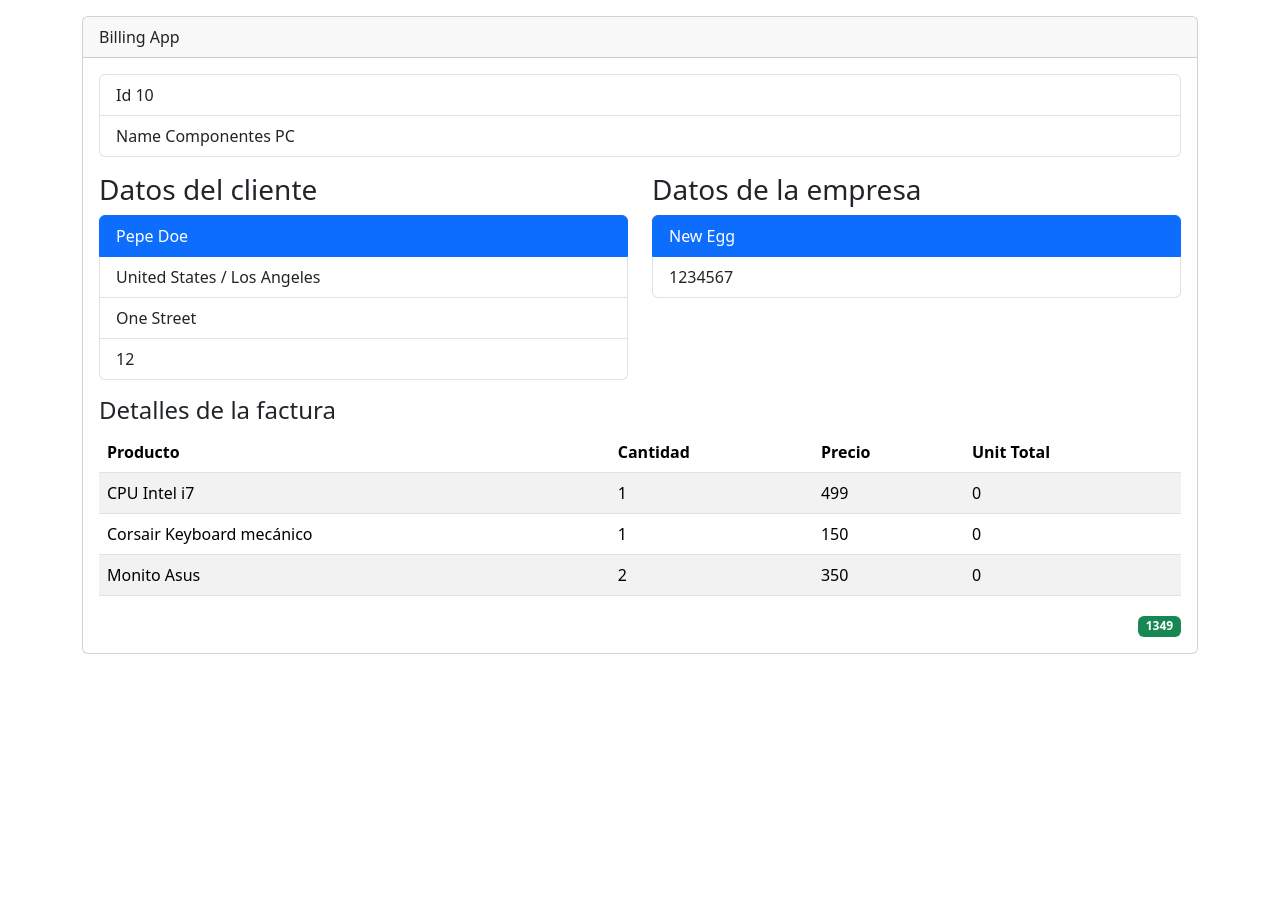
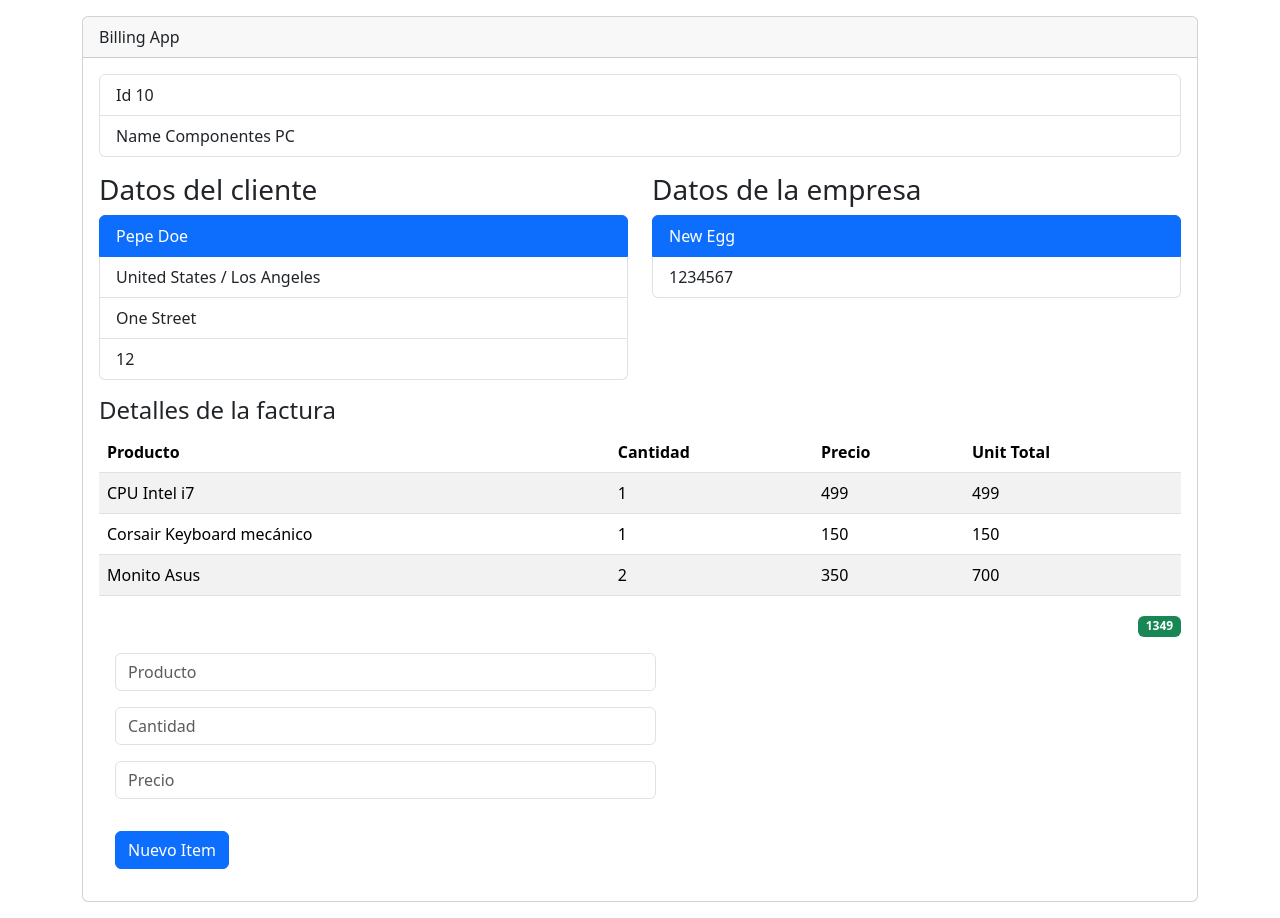
Before and after one commit to jcalvopinam/sample-react-project, a React (Vite) app: page / in a window 1280 px wide. Before the commit the page ends 800 px from the top, so only its background shows below. Built offline with nearby package versions, Linux system fonts and the light colour scheme.

Commit message:
Add FormItemView component

```diff
--- a/src/App.jsx
+++ b/src/App.jsx
@@ -1,20 +1,86 @@
-import { getBilling } from './services/getBilling'
+import { useEffect, useState } from 'react';
+import { getBilling, calculateTotal } from './services/getBilling'
 import BillingDetailView from './components/BillingDetailView';
 import BillingView from './components/BillingView';
 import ClientView from './components/ClientView';
 import CompanyView from './components/CompanyView';
 import TotalView from './components/TotalView';
+import FormItemsView from './components/FormItemsView';
+
+const initialBilling = {
+  id: 0,
+  name: '',
+  client: {
+    name: '',
+    lastName: '',
+    address: {
+      country: '',
+      city: '',
+      street: '',
+      number: 0,
+    },
+  },
+  company: {
+    name: '',
+    fiscalNumber: 0
+  },
+  items: [
+  ]
+}
+
 
 function App() {
+
+  const [count, setCount] = useState(4); //items for dummy data has 3 elements
+
+  const [totalAmount, setTotalAmount] = useState(0)
+
+  const [billing, setBilling] = useState(initialBilling);
+
+  const [items, setItems] = useState([])
 
   const {
     id: userId,
     name: userName,
-    total: totalAmount,
     client: clientData,
-    company: companyData,
-    items: itemsData
-  } = getBilling();
+    company: companyData
+  } = billing;
+
+  useEffect(() => {
+    const data = getBilling();
+
+    const items = data.items;
+
+    items.forEach((item) => {
+      item.unitTotal = item.quantity * item.price;
+    });
+
+    console.log(data);
+    setBilling(data);
+    setItems(data.items);
+  }, []);
+
+  useEffect(() => {
+    updateUnitTotal()
+    setTotalAmount(calculateTotal(items));
+  }, [items]);
+
+  const updateUnitTotal = () => {
+    items.forEach((item) => {
+      item.unitTotal = item.quantity * item.price;
+    });
+  };
+
+  const handlerAddItems = ({ product, price, quantity }) => {
+    setItems([...items, {
+      id: count,
+      product: product.trim(),
+      quantity: +quantity.trim(),
+      price: +price.trim(),
+    }])
+
+    setCount(count + 1);
+  }
 
   return (
     <>
@@ -31,8 +97,9 @@ function App() {
                 <CompanyView title={"Datos de la empresa"} company={companyData} />
               </div>
             </div>
-            <BillingDetailView title="Detalles de la factura" items={itemsData} />
-            <TotalView total={totalAmount}/>
+            <BillingDetailView title="Detalles de la factura" items={items} />
+            <TotalView total={totalAmount} />
+            <FormItemsView handler={(newItem) => handlerAddItems(newItem)} />
           </div>
         </div>
       </div>
--- /dev/null
+++ b/src/components/FormItemsView.jsx
@@ -0,0 +1,90 @@
+import React, { useState } from 'react'
+
+function FormItemsView({handler}) {
+
+  const [formItemState, setFormItemState] = useState({
+    product: '',
+    quantity: '',
+    price: '',
+  });
+
+  const { product, quantity, price } = formItemState;
+
+
+  const onInputChange = ({ target: { name, value } }) => {
+    setFormItemState({
+      ...formItemState,
+      [name]: value
+    })
+  }
+
+
+  const onBillingItemSubmit = (event) => {
+    event.preventDefault();
+
+    if (product.trim().length <= 1) return;
+    if (quantity.trim().length < 1) {
+      alert('La cantidad debe ser mayor a 0', event)
+      return;
+    }
+    if (isNaN(quantity.trim())) {
+      alert('La cantidad debe ser un numero', event)
+      return;
+    }
+    if (price.trim().length < 1) {
+      alert('El precio debe ser mayor a 0', event)
+      return;
+    }
+    if (isNaN(price.trim())) {
+      alert('EL precio debe ser un numero', event)
+      return;
+    }
+
+    handler(formItemState);
+
+    setFormItemState({
+      product: '',
+      quantity: '',
+      price: '',
+
+    })
+  }
+
+  return (
+    <>
+      <form className="w-50" onSubmit={onBillingItemSubmit}>
+        <input
+          type="text"
+          name="product"
+          value={product}
+          placeholder="Producto"
+          className="form-control m-3"
+          onChange={onInputChange}
+        />
+        <input
+          type="text"
+          name="quantity"
+          value={quantity}
+          placeholder="Cantidad"
+          className="form-control m-3"
+          onChange={onInputChange}
+        />
+        <input
+          type="text"
+          name="price"
+          value={price}
+          placeholder="Precio"
+          className="form-control m-3"
+          onChange={event => onInputChange(event)}
+        />
+        <button
+          type="submit"
+          className="btn btn-primary m-3">
+          Nuevo Item
+        </button>
+      </form>
+    </>
+  )
+}
+
+export default FormItemsView
--- a/src/components/RowItemView.jsx
+++ b/src/components/RowItemView.jsx
@@ -17,7 +17,6 @@ RowItemView.propTypes = {
   product: PropTypes.string.isRequired,
   quantity: PropTypes.number.isRequired,
   price: PropTypes.number.isRequired,
-  unitTotal: PropTypes.number.isRequired,
 }
 
 export default RowItemView
--- a/src/services/getBilling.js
+++ b/src/services/getBilling.js
@@ -1,11 +1,14 @@
 import { dummyBilling } from "../data/dummyBilling"
 
 export const getBilling = () => {
-  const total = dummyBilling.items
-    .map(item => item.price * item.quantity)
-    .reduce((accumulator, currentValue) => accumulator + currentValue, 0);
-
+  const total = calculateTotal(dummyBilling.items)
   return { ...dummyBilling, total };
 }
 
+export const calculateTotal = (items) => {
+  return items
+  .map(item => item.price * item.quantity)
+  .reduce((accumulator, currentValue) => accumulator + currentValue, 0);
+}
+
 export default getBilling
```
